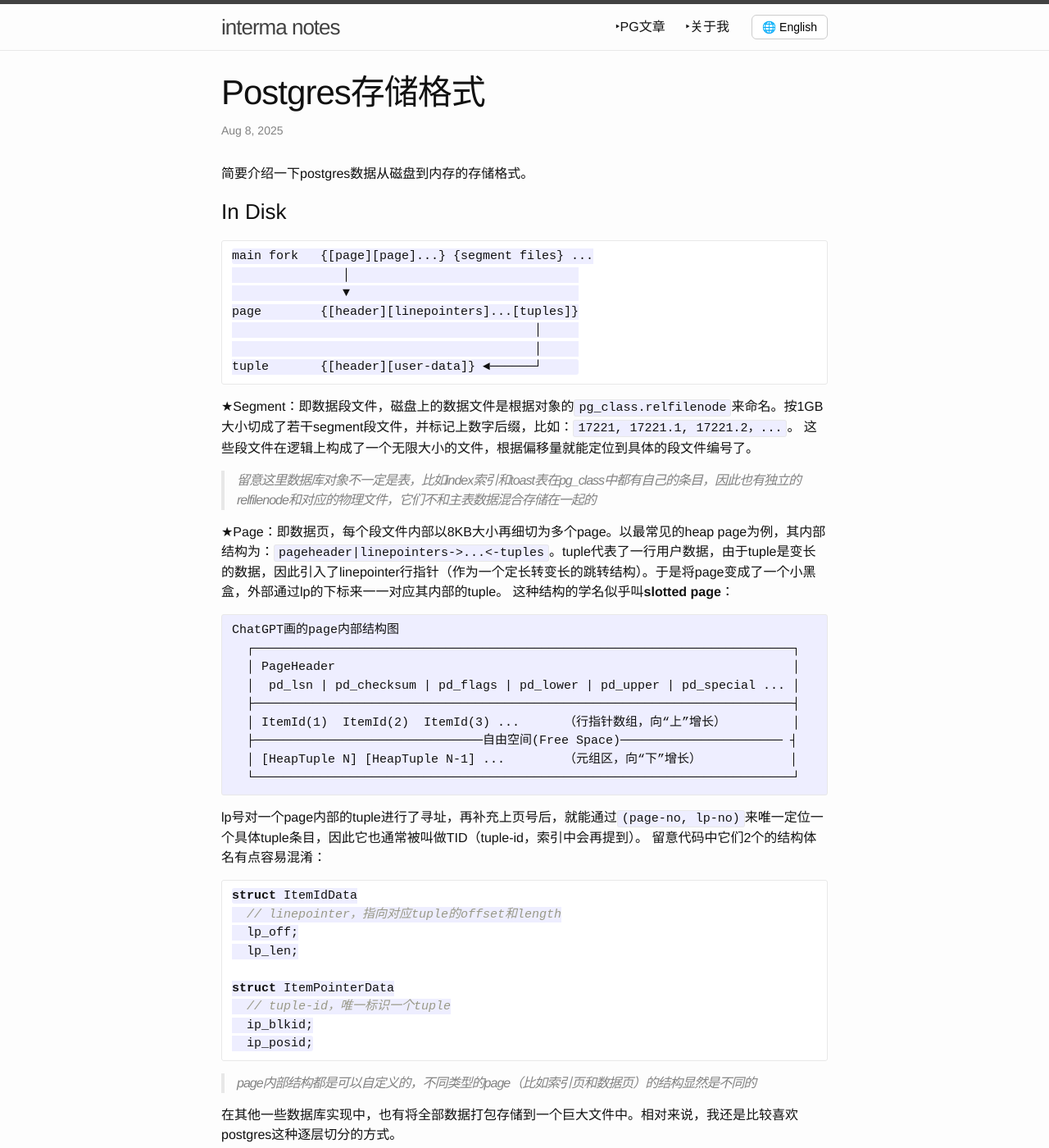
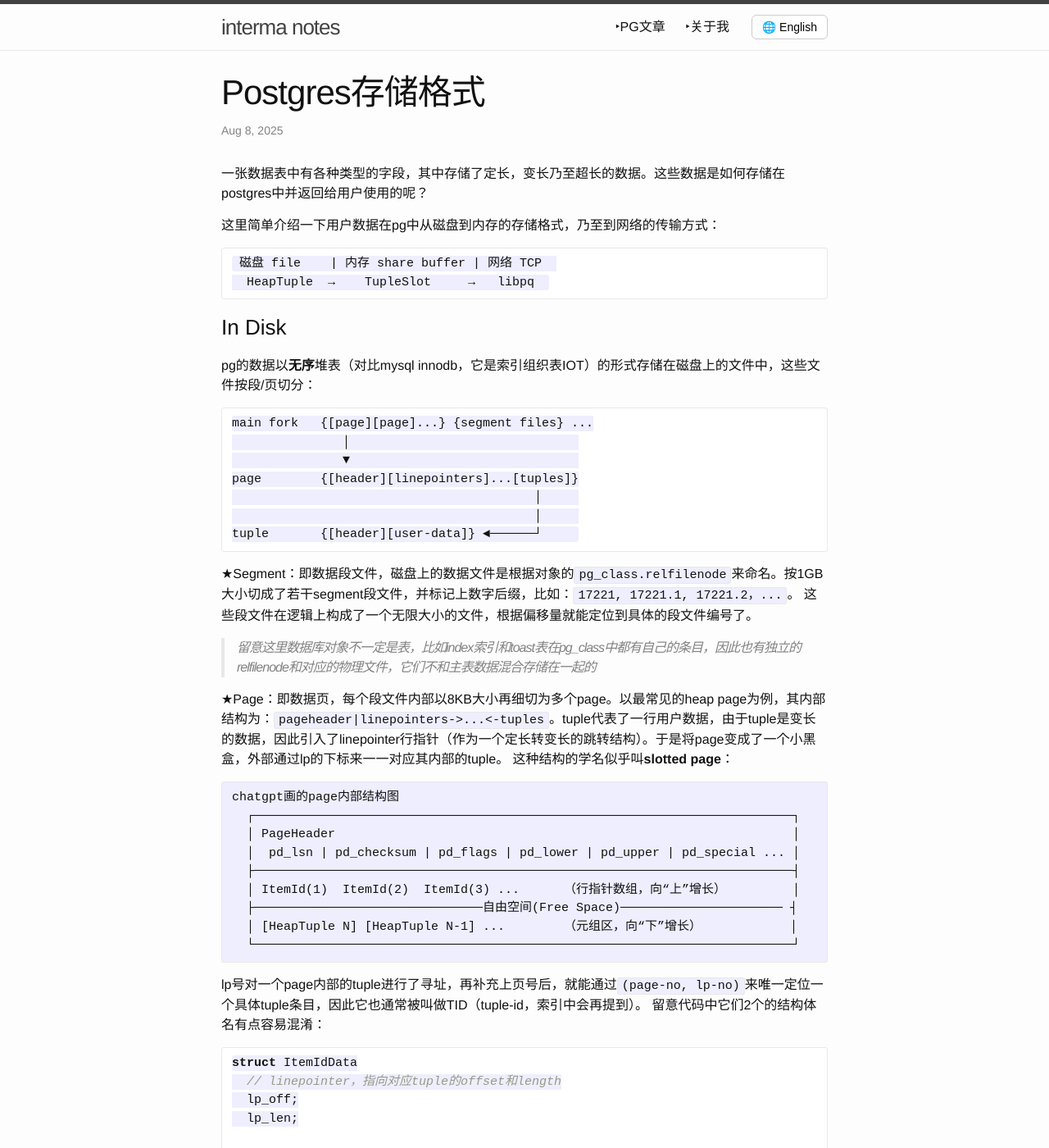
Before and after one commit to interma/interma.github.io, a Jekyll site: the page built from _posts/2025-09-05-storage-format.markdown, in a window 1280 px wide and 1400 px high. Shown: the whole window at 82% size. Built offline with Jekyll 4.4.1, drawn with Linux system fonts in a browser that asks for light colours; some of the changed text lies outside the part shown.

Commit message:
storage-format v2: added libpq

````diff
--- a/_posts/2025-09-05-storage-format.markdown
+++ b/_posts/2025-09-05-storage-format.markdown
@@ -5,9 +5,17 @@
 permalink: /postgres/storage-format.html
 tags: [postgres, storage]
 ---
-简要介绍一下postgres数据从磁盘到内存的存储格式。
+
+一张数据表中有各种类型的字段，其中存储了定长，变长乃至超长的数据。这些数据是如何存储在postgres中并返回给用户使用的呢？
+
+这里简单介绍一下用户数据在pg中从磁盘到内存的存储格式，乃至到网络的传输方式：
+```
+ 磁盘 file    | 内存 share buffer | 网络 TCP
+  HeapTuple  →    TupleSlot     →   libpq
+```
 
 ### In Disk
+pg的数据以**无序**堆表（对比mysql innodb，它是索引组织表IOT）的形式存储在磁盘上的文件中，这些文件按段/页切分：
 ```
 main fork   {[page][page]...} {segment files} ...
                │
@@ -23,8 +31,8 @@
 
 ★Page：即数据页，每个段文件内部以8KB大小再细切为多个page。以最常见的heap page为例，其内部结构为：```pageheader|linepointers->...<-tuples```。tuple代表了一行用户数据，由于tuple是变长的数据，因此引入了linepointer行指针（作为一个定长转变长的跳转结构）。于是将page变成了一个小黑盒，外部通过lp的下标来一一对应其内部的tuple。
 这种结构的学名似乎叫**slotted page**：
-```gdb
-ChatGPT画的page内部结构图
+```txt
+chatgpt画的page内部结构图
   ┌─────────────────────────────────────────────────────────────────────────┐
   │ PageHeader                                                              │
   │  pd_lsn | pd_checksum | pd_flags | pd_lower | pd_upper | pd_special ... │
@@ -64,16 +72,16 @@
 ```
 
 ### In Memory
+磁盘上的数据会以page为单位放到位于共享内存的bufferpool中，然后消费方（如执行器）会通过一些内存结构对它们进行包装使用：
 ```
 bufferpool      {[block1][block2]...}◄──────disk pages
                     ▲
 tupleslot           │
-  -heaptuple────────┘
-  -tupledesc
+  - heaptuple ──────┘
+  - tupledesc
 ---
 structure: Datum/HeapTuple/TupleTableSlot
 ```
-磁盘上的数据会以page为单位放到位于共享内存的bufferpool中，然后消费方（如执行器）会通过一些内存结构对它们进行使用，主要有如下几类：
 
 ★Datum：对列值的抽象，通过它来访问一个列值。一般大小为8Bytes，因此对于长数据，实际上它是一个指针。
 > A Datum contains either a value of a pass-by-value type or a pointer to a value of a pass-by-reference type.
@@ -118,11 +126,46 @@
 
 最后，再提一下压缩：直接加载在bufferpool中的页数据可能是压缩形式，那么heaptuple.t_data所指向的这个压缩数据是无法直接返回给用户的。会根据具体需要，择时进行**惰性解压缩**并转储到执行器内存（memorycontext）中，这个逻辑在```pg_detoast_datum_XXX()```中。
 
+### In Network
+实际上不算是存储了，这里一起简单介绍一下。
+
+pg设计了构建于TCP之上的应用层libpq协议，通过它传输数据给客户端：
+1. 首先发送RowDescription信息（对应tupledesc），它描述了结果的字段情况，细节见函数`printtup_startup() → SendRowDescriptionMessage()`
+2. 然后逐行发送DataRow（对应tuple），libpq协议中有2种可选返回格式：text和binary（`pgresAttDesc.format`），默认是text型。细节见函数`printtup()`
+  > 比如float类型3.14：text模式下发送字符串"3.14"，binary模式下发送IEEE754的4bytes浮点数
+3. 客户端收到数据后再自行解析
+
+如下是RowDescription和DataRow协议包的简化：
+```c
+// message type 'T'
+RowDescription {
+    int ncolumns     // 字段数量
+    for i in 1..ncolumns {
+        string  field_name    // 列名
+        int     type_oid      // 类型oid
+        int     format        // 0=text,1=binary
+        ...
+    }
+}
+
+// message type 'D'
+DataRow {
+    int ncolumns  // 字段数量
+    for col in 1..ncolumns {
+        int   value_len        // 数据长度
+        byte[value_len] value  // 实际数据内容
+        ...
+    }
+}
+```
+
+libpq协议比较朴实简洁，后续会再单独开一篇文章介绍它。
+
 ### Discussion
-关于postgres存储的资料可以说非常多了，往往配合着MVCC和事务一起来介绍，推荐的几本书中都有详细全面的介绍。
+关于postgres存储的资料非常多，往往配合着事务来一起来介绍，之前推荐的几本书中都有详细全面的讲解。
 需要特别留意的是：
-1. 磁盘上是多版本数据在物理上混合存储，这带来了pg特有的一系列问题/特性
-1. 内存中是一个典型的行存系统（配合经典执行器结构），如何进行列存改造是一个大主题
+1. 磁盘上的多版本数据是"带内混合存储"的，这给pg带来了一系列特有的问题
+1. pg这套存储是一个典型的行存系统（配合经典执行器结构），对于AP业务如何进行列存化改造是一个大主题
 
 Questions:
 1. null值是如何存储的？
````
Also changed, not shown: postgres.markdown (+4 -6 lines).
